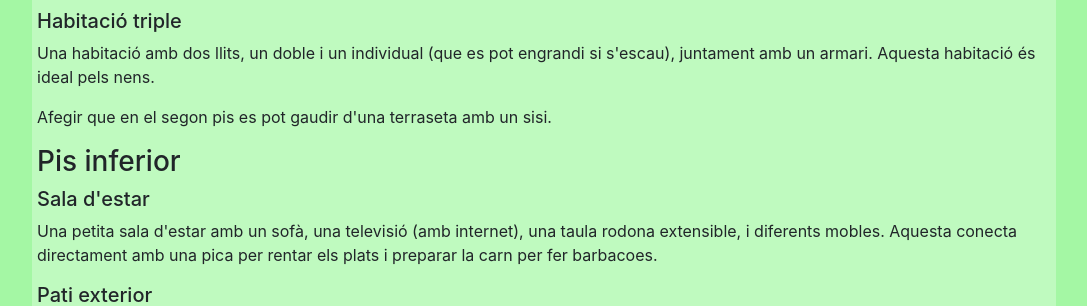
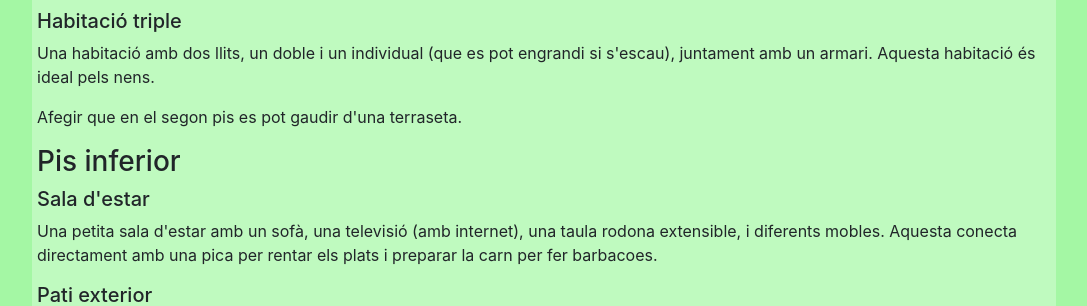
Before and after one commit to davidthenjohn/CanPasamane, a Django app: page /casa/ in a window 1280 px wide. Shown: the part 855-1161 px from the top of the page, without its empty margins (96-1183 px from the left). Run offline with Django 3.2, Linux system fonts and the light colour scheme; some libraries are stand-ins or nearby versions.

Commit message:
canvi sisi

```diff
--- a/canpasamane/usuari/templates/casa.html
+++ b/canpasamane/usuari/templates/casa.html
@@ -22,7 +22,7 @@
 <p>El cuarto de bany superior és el més gran de la casa i hi afegeix ,a més de dutxa, pica de bany i bater, una rentadora.</p>
 <h5>Habitació triple</h5>
 <p>Una habitació amb dos llits, un doble i un individual (que es pot engrandi si s'escau), juntament amb un armari. Aquesta habitació és ideal pels nens.</p>
-<p>Afegir que en el segon pis es pot gaudir d'una terraseta amb un sisi.</p>
+<p>Afegir que en el segon pis es pot gaudir d'una terraseta.</p>
 <h3>Pis inferior</h3>
 <h5>Sala d'estar</h5>
 <p>Una petita sala d'estar amb un sofà, una televisió (amb internet), una taula rodona extensible, i diferents mobles.
```
